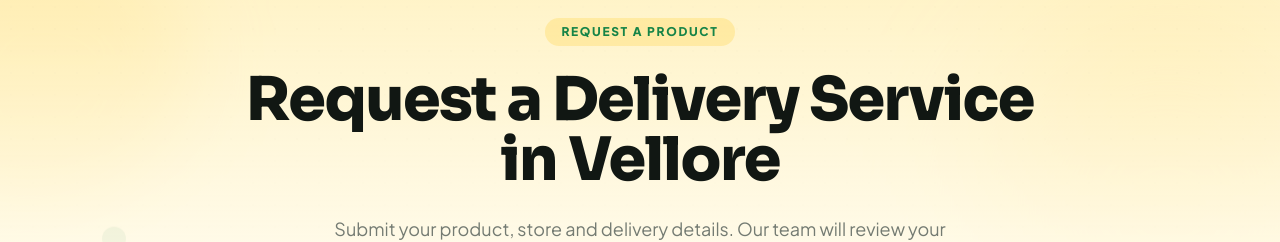
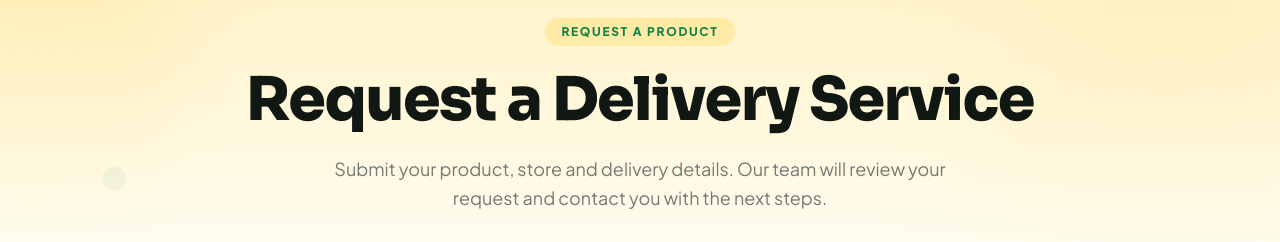
Before and after one commit to LeastActionClient/CityDelivery_FE, a React (Vite) app: page /request in a window 1280 px wide. Shown: the part 158-400 px from the top of the page. Built offline with nearby package versions, Linux system fonts and the light colour scheme; no server answers.

Commit message:
updated request page

```diff
--- a/src/pages/RequestProduct.jsx
+++ b/src/pages/RequestProduct.jsx
@@ -211,7 +211,7 @@ export default function RequestProduct() {
       />
       <PageHero
         eyebrow="Request a product"
-        title="Request a Delivery Service in Vellore"
+        title="Request a Delivery Service"
         description="Submit your product, store and delivery details. Our team will review your request and contact you with the next steps."
       />
 
```
